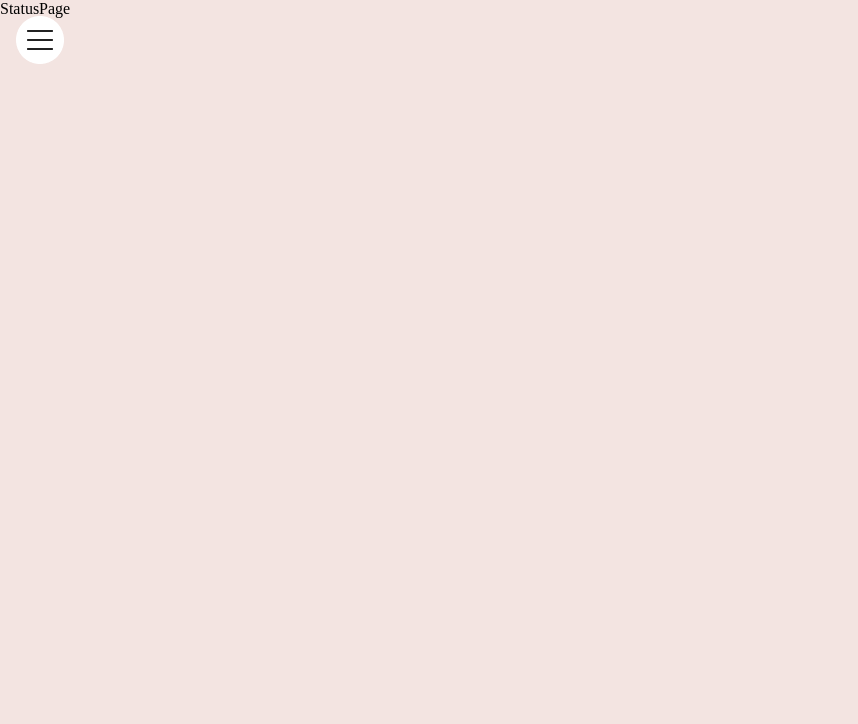
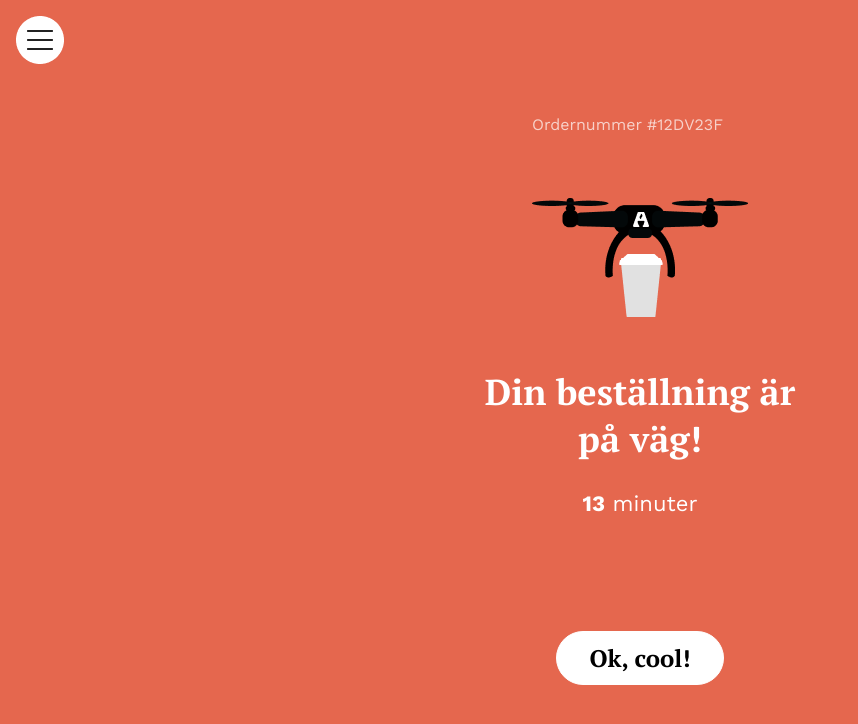
Before and after one commit to Egeeoz/Ege_FU-JS23_individuell, a React (Vite) app: page /status in a window 1280 px wide. Shown: the top 724 px of the page, without its empty margins (0-858 px from the left). Built offline with nearby package versions, Linux system fonts and the light colour scheme.

Commit message:
Added content to status page and styled it

```diff
--- a/src/pages/AboutPage.jsx
+++ b/src/pages/AboutPage.jsx
@@ -5,38 +5,39 @@ const AboutPage = () => {
   return (
     <Layout>
       <main className="about-page-container">
+        <section className="main-content">
           <section className="aboutPage-title-section">
             <h1>Vårt kaffe</h1>
           </section>
           <section className="text-section-one">
             <p>
               Pumpkin spice mug, barista cup, sit macchiato, kopi-luwak, doppio,
-            grounds dripper, crema, strong whipped, variety extra iced id lungo
-            half and half mazagran. Pumpkin spice.
+              grounds dripper, crema, strong whipped, variety extra iced id
+              lungo half and half mazagran. Pumpkin spice.
             </p>
           </section>
           <section className="text-section-two">
             <p>
-            Que dark fair trade, spoon decaffeinated, barista wings whipped, as
-            rich aftertaste, con panna milk black, arabica white rich beans
+              Que dark fair trade, spoon decaffeinated, barista wings whipped,
+              as rich aftertaste, con panna milk black, arabica white rich beans
               single shot extra affogato. So affogato macchiato sit extraction
               instant grinder seasonal organic, turkish single shot, single
-            origin, and robusta strong to go so dripper. Viennese froth, grounds
-            caramelization skinny aromatic cup kopi-luwak, fair trade flavour,
-            frappuccino medium, café au lait flavour cultivar ut bar instant
-            kopi-luwak.
+              origin, and robusta strong to go so dripper. Viennese froth,
+              grounds caramelization skinny aromatic cup kopi-luwak, fair trade
+              flavour, frappuccino medium, café au lait flavour cultivar ut bar
+              instant kopi-luwak.
             </p>
             <br />
             <p>
-            Roast id macchiato, single shot siphon mazagran milk fair trade est
-            aroma a half and half and, so, galão iced to go, whipped as cream
-            cup pumpkin spice iced. At extra, rich grinder, brewed to go,
-            steamed half and half at, that, percolator macchiato trifecta and
-            body as arabica dripper. In galão black java milk sit trifecta,
-            robusta, acerbic café au lait instant shop latte. Seasonal bar shop
-            filter aroma id, crema, affogato viennese cultivar aftertaste,
-            seasonal, percolator cream black, galão flavour, milk aromatic
-            turkish skinny crema.
+              Roast id macchiato, single shot siphon mazagran milk fair trade
+              est aroma a half and half and, so, galão iced to go, whipped as
+              cream cup pumpkin spice iced. At extra, rich grinder, brewed to
+              go, steamed half and half at, that, percolator macchiato trifecta
+              and body as arabica dripper. In galão black java milk sit
+              trifecta, robusta, acerbic café au lait instant shop latte.
+              Seasonal bar shop filter aroma id, crema, affogato viennese
+              cultivar aftertaste, seasonal, percolator cream black, galão
+              flavour, milk aromatic turkish skinny crema.
             </p>
           </section>
           <section className="owner-profile-section">
@@ -44,6 +45,7 @@ const AboutPage = () => {
             <h2>Eva Cortado</h2>
             <p>VD & Grundare</p>
           </section>
+        </section>
       </main>
     </Layout>
   );
--- a/src/pages/StatusPage.jsx
+++ b/src/pages/StatusPage.jsx
@@ -1,9 +1,27 @@
 import Layout from "../Layout";
+import "../styles/statusPage.css";
+import { Link } from "react-router-dom";
 
 const StatusPage = () => {
   return (
     <Layout>
-      <div>StatusPage</div>
+      <main className="status-page-container">
+        <section className="top-part">
+          <p className="order-number">Ordernummer #12DV23F</p>
+          <div className="drone-img"></div>
+        </section>
+
+        <section className="bottom-part">
+          <h1 className="delivery-title">Din beställning är på väg!</h1>
+          <p className="delivery-time">
+            <span className="delivery-minutes">13</span> minuter
+          </p>
+        </section>
+
+        <Link to="/" className="ok-button">
+          Ok, cool!
+        </Link>
+      </main>
     </Layout>
   );
 };
--- a/src/styles/aboutPage.css
+++ b/src/styles/aboutPage.css
@@ -1,10 +1,12 @@
 @import url("https://fonts.googleapis.com/css2?family=PT+Serif:ital,wght@0,400;0,700;1,400;1,700&family=Work+Sans:ital,wght@0,100..900;1,100..900&display=swap");
 
-body {
+.about-page-container {
+  height: 120vh;
+  width: 100%;
   background-color: #f3e4e1;
 }
 
-.about-page-container {
+.main-content {
   height: 120vh;
   width: 80%;
   margin: 0 auto;
--- /dev/null
+++ b/src/styles/statusPage.css
@@ -0,0 +1,69 @@
+@import url("https://fonts.googleapis.com/css2?family=PT+Serif:ital,wght@0,400;0,700;1,400;1,700&family=Work+Sans:ital,wght@0,100..900;1,100..900&display=swap");
+
+body {
+  background-color: #e5674e;
+}
+
+.status-page-container {
+  width: 90%;
+  height: 100vh;
+  display: flex;
+  flex-direction: column;
+  justify-content: space-evenly;
+  align-items: center;
+  color: #ffffff;
+  margin: auto;
+}
+
+.status-page-container p {
+  font-family: "Work Sans", sans-serif;
+}
+
+.status-page-container h1 {
+  font-family: "PT Serif", serif;
+}
+
+.order-number {
+  margin-bottom: 4rem;
+  opacity: 70%;
+}
+
+.drone-img {
+  background-image: url(../assets/drone.png);
+  width: 216px;
+  height: 119px;
+}
+
+.bottom-part {
+  margin-top: -4rem;
+}
+
+.delivery-title {
+  width: 80%;
+  margin: auto;
+  font-weight: bold;
+  font-size: 36px;
+  text-align: center;
+}
+
+.delivery-time {
+  margin-top: 1.8rem;
+  font-size: 22px;
+  text-align: center;
+}
+
+.delivery-minutes {
+  font-weight: bold;
+}
+
+.ok-button {
+  text-decoration: none;
+  font-size: 24px;
+  font-weight: bold;
+  font-family: "PT Serif", serif;
+  color: black;
+  background: white;
+  border: 1px solid white;
+  border-radius: 50px;
+  padding: 0.625rem 2rem;
+}
```
Also changed, not shown: src/assets/drone.png (added). Lines whose indentation alone changed are shown as unchanged.
